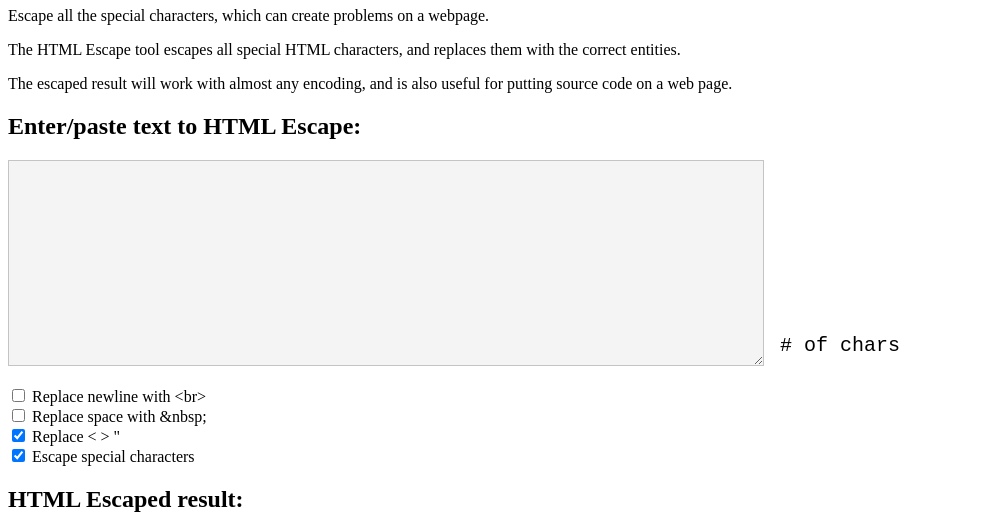
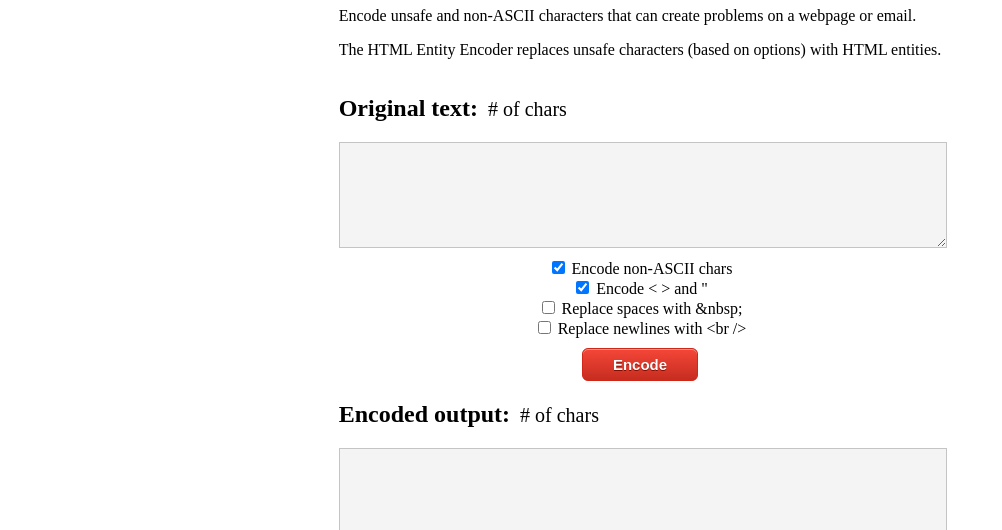
Before and after one commit to antoniougit/WebSafeCodifier, a plain HTML site: page websafecodifier.html in a window 1280 px wide. Shown: the part 100-630 px from the top of the page, without its empty margins (0-1002 px from the left). Drawn offline with Linux system fonts and the light colour scheme.

Commit message:
Update websafecodifier.html v2.0

```diff
--- a/websafecodifier.html
+++ b/websafecodifier.html
@@ -11,17 +11,50 @@
 	<title>HTML Character Map</title>
 
 	<style>
-		#fromText,
-		#toText {
-			width: 750px;
-			height: 200px;
+		.container,
+		#options {
+			display: -webkit-box;
+			display: -ms-flexbox;
+			display: flex;
+			-webkit-box-orient: vertical;
+			-webkit-box-direction: normal;
+			-ms-flex-direction: column;
+			flex-direction: column;
+			-webkit-box-align: center;
+			-ms-flex-align: center;
+			align-items: center;
+			-webkit-box-pack: center;
+			-ms-flex-pack: center;
+			justify-content: center;
+		}
+
+		#content {
+			max-width: 750px;
+		}
+
+		#options {
+			margin-top: 10px;
+		}
+
+		h2 {
+			display: inline-block;
+		}
+
+		textarea {
+			display: block;
+			min-height: 100px;
+			width: 100%;
+		}
+
+		#input,
+		#output {
 			overflow: auto;
 			border: 1px solid #c4c4c4;
 			background-color: #f4f4f4;
 		}
 
-		#fromCount,
-		#toCount {
+		#inputCounter,
+		#outputCounter {
 			font-size: 20px;
 			resize: none;
 			height: 30px;
@@ -29,74 +62,131 @@
 			background-color: #ffffff;
 			margin-left: 10px;
 		}
+
+		input,
+		input[type="submit"],
+		input:focus {
+			border: none;
+			background-image: none;
+			background-color: transparent;
+			-webkit-box-shadow: none;
+			box-shadow: none;
+			outline: none;
+		}
+
+		#submit {
+			color: #ffffff;
+			font-family: Arial;
+			font-size: 15px;
+			font-weight: bold;
+			display: inline-block;
+			cursor: pointer;
+			text-decoration: none;
+			text-shadow: 0px 1px 0px #810e05;
+		}
+
+		#submitButton {
+			margin-top: 10px;
+			-webkit-box-shadow: inset 0px 1px 0px 0px #f5978e;
+			box-shadow: inset 0px 1px 0px 0px #f5978e;
+			background: -o-linear-gradient(top, #f24537 5%, #c62d1f 100%);
+			background: -webkit-gradient(linear, left top, left bottom, color-stop(5%, #f24537), to(#c62d1f));
+			background: linear-gradient(to bottom, #f24537 5%, #c62d1f 100%);
+			filter: progid:DXImageTransform.Microsoft.gradient(startColorstr='#f24537', endColorstr='#c62d1f', GradientType=0);
+			background-color: #f24537;
+			border-radius: 6px;
+			border: 1px solid #d02718;
+			display: inline-block;
+			cursor: pointer;
+			padding: 6px 24px;
+		}
+
+		#submitButton:hover {
+			background: -o-linear-gradient(top, #c62d1f 5%, #f24537 100%);
+			background: -webkit-gradient(linear, left top, left bottom, color-stop(5%, #c62d1f), to(#f24537));
+			background: linear-gradient(to bottom, #c62d1f 5%, #f24537 100%);
+			filter: progid:DXImageTransform.Microsoft.gradient(startColorstr='#c62d1f', endColorstr='#f24537', GradientType=0);
+			background-color: #c62d1f;
+		}
+
+		#submitButton:active {
+			position: relative;
+			top: 1px;
+		}
+
+		.persadoLogo {
+			margin-top: 50px;
+			width: 200px;
+		}
 	</style>
 
 	<script type="text/javascript">
-		function escapex() {
-			let from = document.getElementById('fromText');
-			let to = document.getElementById('toText');
-			const preescape = '' + from.value;
-			let escaped = '';
-			let i = 0;
-			const brEscape = document.getElementById('br').checked;
-			const nbsp = document.getElementById('nbsp').checked;
-			const tagEscape = document.getElementById('tag').checked;
-			const others = document.getElementById('other').checked;
-			//re = new RegExp("/&([a-z0-9]+|#[0-9]{1,6}|#x[0-9a-f]{1,6});/ig"); // all html entities
+		function encodeText() {
+			const input = document.getElementById('input'),
+				output = document.getElementById('output'),
+				checkBr = document.getElementById('br').checked,
+				checkNbsp = document.getElementById('nbsp').checked,
+				checkTag = document.getElementById('tag').checked,
+				checkRest = document.getElementById('rest').checked,
+				preEncode = input.value;
+			let encoded = '',
+				i = 0;
 
-			for (i = 0; i < preescape.length; i++) {
-				let p = preescape.charAt(i);
-				const p5 = preescape.charAt(i + 5);
-				const p6 = preescape.charAt(i + 6);
-				const p7 = preescape.charAt(i + 7);
-				if (others) {
-					if (p === '&' && (p5 === ';' || p6 === ';' || p7 === ';')) {
+			for (i = 0; i < preEncode.length; i++) {
+				let p = preEncode.charAt(i),
+					p2 = preEncode.charAt(i + 1),
+					p3 = preEncode.charAt(i + 2),
+					p4 = preEncode.charAt(i + 3),
+					p5 = preEncode.charAt(i + 4),
+					p6 = preEncode.charAt(i + 5);
+				if (checkRest) {
+					if (p + p2 + p3 + p4 + p5 + p6 === '&nbsp;') {
 						p = '&';
 					} else {
-						p = '' + escapeCharx(p);
+						p = encodeChar(p);
 					}
 				}
-				if (tagEscape) {
-					p = '' + escapeTags(p);
+				if (checkTag) {
+					p = encodeTags(p);
 				}
-				if (nbsp) {
-					p = '' + escapeNBSP(p);
+				if (checkNbsp) {
+					p = encodeNbsp(p);
 				}
-				if (brEscape) {
-					p = '' + escapeBR(p);
+				if (checkBr) {
+					p = encodeBr(p);
 				}
-				escaped = escaped + p;
+				encoded += p;
 			}
-			to.value = escaped;
-			document.getElementById('fromCount').value = from.value.length + ' chars';
-			document.getElementById('toCount').value = to.value.length + ' chars';
+			output.value = encoded;
+			document.getElementById('inputCounter').textContent = input.value.length + ' chars';
+			document.getElementById('outputCounter').textContent = output.value.length + ' chars';
 		}
 
-		function escapeBR(original) {
-			const thechar = original.charCodeAt(0);
-			switch (thechar) {
+		function encodeBr(char) {
+			const charCode = char.charCodeAt(0);
+			switch (charCode) {
 				case 10:
-					return '<br>';
+					return '<br />';
 					break; // newline
 				case '\r':
 					break;
 			}
-			return original;
+			return char;
 		}
 
-		function escapeNBSP(original) {
-			const thechar = original.charCodeAt(0);
-			switch (thechar) {
+		function encodeNbsp(char) {
+			const charCode = char.charCodeAt(0);
+			switch (charCode) {
 				case 32:
 					return '&nbsp;';
 					break; // space
 			}
-			return original;
+			return char;
 		}
 
-		function escapeTags(original) {
-			const thechar = original.charCodeAt(0);
-			switch (thechar) {
+		function encodeTags(char) {
+			const charCode = char.charCodeAt(0);
+			switch (charCode) {
 				case 34:
 					return '&quot;';
 					break; // '
@@ -107,19 +197,20 @@
 					return '&gt;';
 					break; // >
 			}
-			return original;
+			return char;
 		}
 
-		function escapeCharx(original) {
+		function encodeChar(char) {
 			let found = true;
-			const thechar = original.charCodeAt(0);
-			switch (thechar) {
+			const charCode = char.charCodeAt(0);
+			// re = new RegExp("/&([a-z0-9]+|#[0-9]{1,6}|#x[0-9a-f]{1,6});/ig"); // all html entities
+			switch (charCode) {
 				case 38:
 					return '&amp;';
 					break; // &
-					// case 39:
-					//  return '&apos;';
-					//  break;
+				case 39:
+					return '&#39;';
+					break;
 				case 162:
 					return '&cent;';
 					break;
@@ -315,11 +406,11 @@
 			}
 
 			if (!found) {
-				if (thechar > 127) {
-					return '&#x' + (thechar.toString(16).length < 4 ? '0' + thechar.toString(16) : thechar.toString(16)) +
+				if (charCode > 127) {
+					return '&#x' + (charCode.toString(16).length < 4 ? '0' + charCode.toString(16) : charCode.toString(16)) +
 						';';
 				} else {
-					return original;
+					return char;
 				}
 			}
 		}
@@ -328,44 +419,50 @@
 
 <body>
 	<div id="container" class="container">
-		<a class="brand" href="#">Codifier</a>
-		<div id="content">
-			<div class="box">
-				<div class="wrapper">
-					<div class="content">
-						<h1>HTML Escape Tool &#x2192; &gt; &#x2209;</h1>
-						<p>Escape all the special characters, which can create problems on a webpage.</p>
-						<p>The HTML Escape tool escapes all special HTML characters, and replaces them with the correct
-							entities.</p>
-						<p>The escaped result will work with almost any encoding, and is also useful for putting source
-							code on a web page.</p>
-
-						<h2>Enter/paste text to HTML Escape:</h2>
-						<textarea onkeyup="escapex();" id="fromText" name="fromText"></textarea>
-						<textarea id="fromCount" name="fromCount"># of chars</textarea>
-						<p>
-							<input onclick="escapex();" type="checkbox" id="br">
-							<label for="br">Replace newline with &lt;br&gt;</label><br>
-							<input onclick="escapex();" type="checkbox" id="nbsp">
-							<label for="nbsp">Replace space with &amp;nbsp;</label><br>
-							<input onclick="escapex();" type="checkbox" id="tag" checked="checked">
-							<label for="tag">Replace &lt; &gt; &quot;</label><br>
-							<input onclick="escapex();" type="checkbox" id="other" checked="checked">
-							<label for="other">Escape special characters</label><br>
-						</p>
-						<h2>HTML Escaped result:</h2>
-						<textarea id="toText" name="toText"></textarea>
-						<textarea id="toCount" name="toCount"># of chars</textarea>
+		<header>
+			<a class="brand" href="#"><img src="./images/logo.jpg" alt=""></a>
+		</header>
+		<main>
+			<div class="content" id="content">
+				<h1>HTML Entity Encoder &#x276F; &#8364; &#169;</h1>
+				<p>Encode unsafe and non-ASCII characters that can create problems on a webpage or email.</p>
+				<p>The HTML Entity Encoder replaces unsafe characters (based on options) with HTML entities.</p>
+				<h2>Original text:</h2><span id="inputCounter" name="inputCounter"># of chars</span>
+				<textarea id="input" name="input"></textarea>
+				<div id="options">
+					<div class="checks">
+						<input type="checkbox" id="rest" checked="checked">
+						<label for="rest">Encode non-ASCII chars</label>
+					</div>
+					<div class="checks">
+						<input type="checkbox" id="tag" checked="checked">
+						<label for="tag">Encode &lt; &gt; and &quot;</label>
+					</div>
+					<div class="checks">
+						<input type="checkbox" id="nbsp">
+						<label for="nbsp">Replace spaces with &amp;nbsp;</label>
+					</div>
+					<div class="checks">
+						<input type="checkbox" id="br">
+						<label for="br">Replace newlines with &lt;br /&gt;</label>
+					</div>
+					<div class="checks" id="submitButton">
+						<input onclick="encodeText();" type="submit" id="submit" value="Encode">
 					</div>
 				</div>
+				<h2>Encoded output:</h2><span id="outputCounter" name="outputCounter"># of chars</span>
+				<textarea id="output" name="output"></textarea>
 			</div>
-		</div>
+		</main>
+		<footer>
+			<div class="container">
+				<a href="http://www.persado.com"><img
+						src="https://www.persado.com/system/assets/uploads/2019/01/persado-logo-tagline.svg"
+						class="persadoLogo" alt=""></a>
+				<p>&copy; 2020</p>
+			</div>
+		</footer>
 	</div>
-	<footer>
-		<div class="container">
-			<p><a href="http://www.persado.com">Persado</a> &copy; 2013</p>
-		</div>
-	</footer>
 </body>
 
 </html>
```
